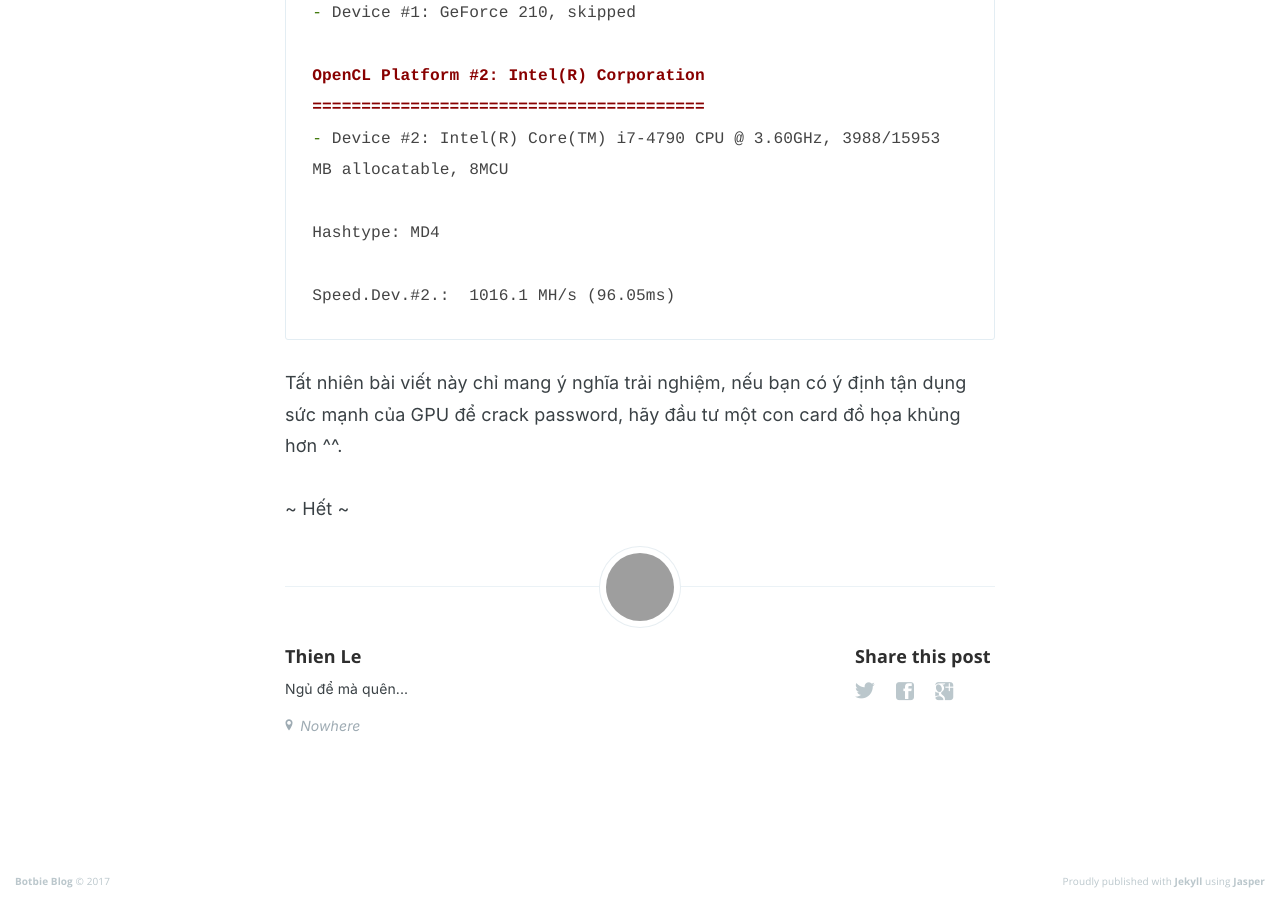
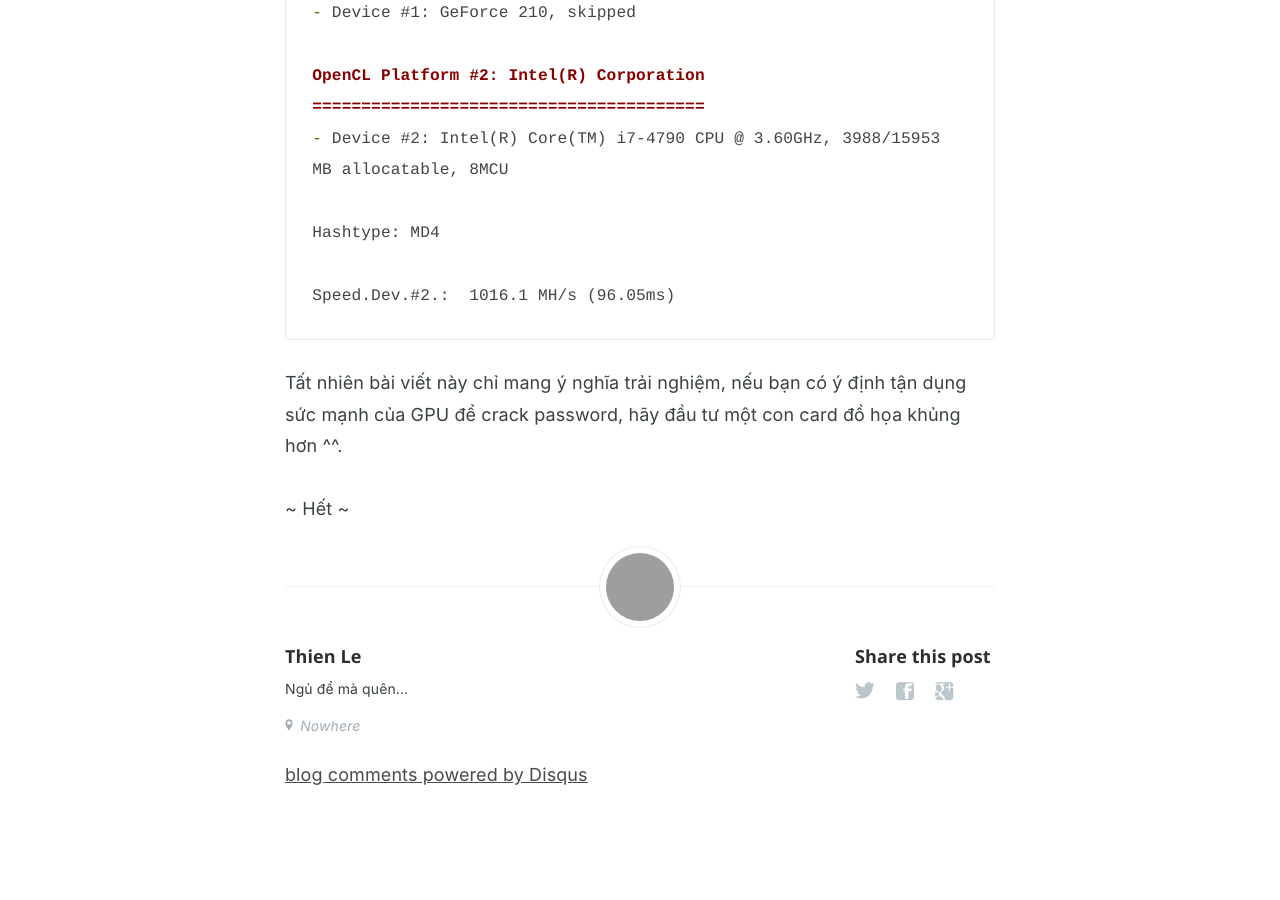
Before and after one commit to botbie/blog, a Jekyll site: the page built from _posts/2016-07-31-trai-nghiem-hashcat-voi-gpu-cui-mia.md, in a window 1280 px wide and 900 px high, scrolled down 6264 px. Built offline with Jekyll 4.4.1, drawn with Linux system fonts in a browser that asks for light colours; nearby versions of some CDN libraries; comment, search, counter and statistics services are not loaded; after the commit the page ends 7096 px from its top, so only the background shows below that; some of the changed lines change nothing that is shown; grey boxes are pictures that could not be loaded.

Commit message:
Config GA, Disqus

```diff
--- a/_config.yml
+++ b/_config.yml
@@ -9,8 +9,8 @@ language: 'en-uk'
 name: 'Botbie Blog'
 description: "Lãng du đi vô định cánh trym trời"
 
-google_analytics: UA-69281367-1
-disqus: botbie
+google_analytics: UA-51088846-5
+disqus: botbie-io-blog
 
 # Permalinks
 permalink: /:year/:month/:day/:title
--- a/_posts/2016-07-31-trai-nghiem-hashcat-voi-gpu-cui-mia.md
+++ b/_posts/2016-07-31-trai-nghiem-hashcat-voi-gpu-cui-mia.md
@@ -7,6 +7,7 @@ date: 2016-07-31 10:18:00
 tags: [gpu, hashcat]
 subclass: 'post tag-test tag-content'
 author: nguquen
+disqus: true
 navigation: True
 ---
 
```
